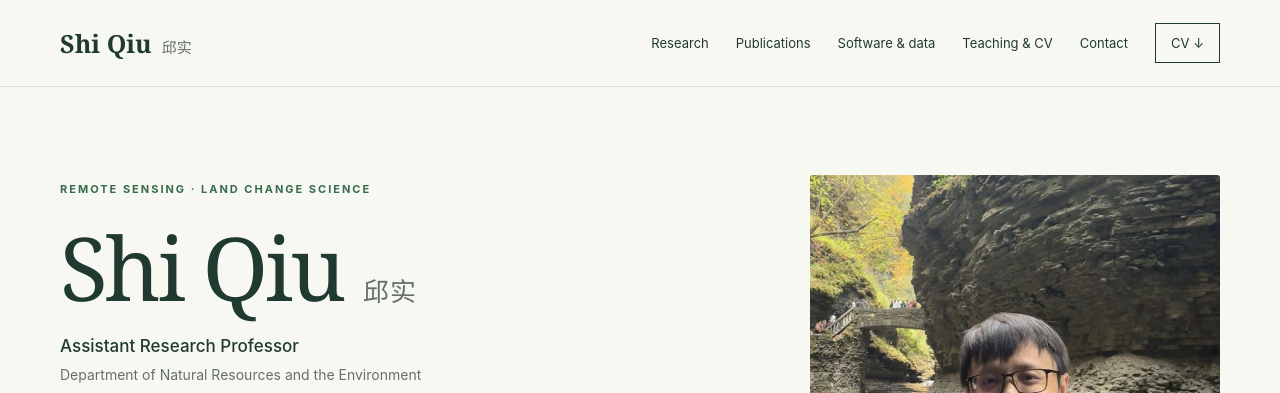
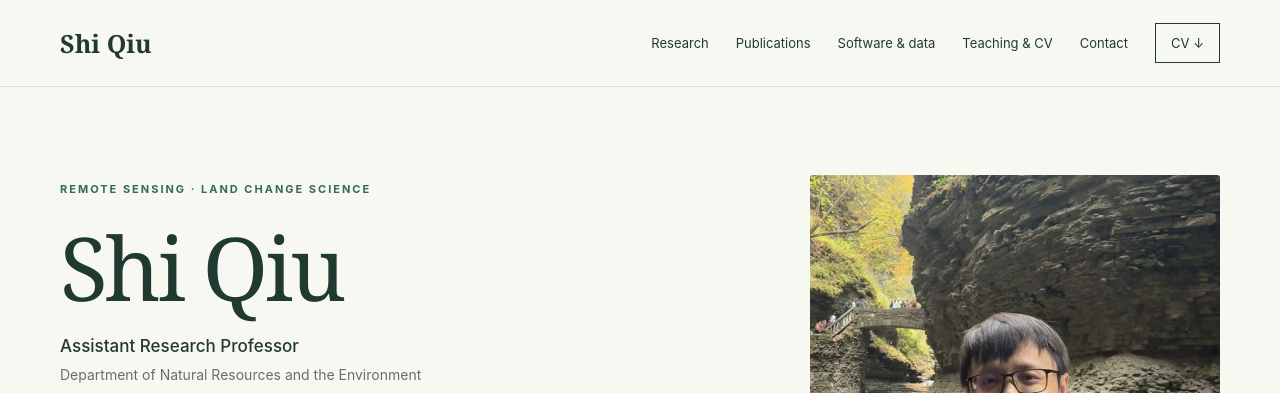
Before and after one commit to shi-eo/shi-eo.github.io, a Jekyll site: the page built from _pages/about.md, in a window 1280 px wide and 900 px high. Shown: the top 393 px of the window. Built offline with Jekyll 4.4.1, drawn with Linux system fonts in a browser that asks for light colours.

Commit message:
Update about.md

```diff
--- a/_pages/about.md
+++ b/_pages/about.md
@@ -25,9 +25,9 @@ author_profile: false
 </head>
 <body>
 <a class="skip" href="#main">Skip to content</a>
-<header class="header"><nav class="wrap nav" aria-label="Main navigation"><a href="#" class="brand">Shi Qiu<span>邱实</span></a><button class="menu" type="button" aria-expanded="false" aria-controls="navigation">Menu</button><div class="nav-links" id="navigation"><a href="#research">Research</a><a href="#publications">Publications</a><a href="#software">Software &amp; data</a><a href="#academic">Teaching &amp; CV</a><a href="#contact">Contact</a><a class="cv-link" href="/files/Shi-Qiu-CV-2026.docx" download>CV ↓</a></div></nav></header>
+<header class="header"><nav class="wrap nav" aria-label="Main navigation"><a href="#" class="brand">Shi Qiu</a><button class="menu" type="button" aria-expanded="false" aria-controls="navigation">Menu</button><div class="nav-links" id="navigation"><a href="#research">Research</a><a href="#publications">Publications</a><a href="#software">Software &amp; data</a><a href="#academic">Teaching &amp; CV</a><a href="#contact">Contact</a><a class="cv-link" href="/files/Shi-Qiu-CV-2026.docx" download>CV ↓</a></div></nav></header>
 <main id="main" class="wrap">
-<section class="hero" aria-labelledby="name"><div><span class="eyebrow">Remote sensing · Land change science</span><h1 id="name">Shi Qiu <span>邱实</span></h1><p class="role">Assistant Research Professor</p><p class="affiliation">Department of Natural Resources and the Environment<br>University of Connecticut</p><p class="intro">Understanding a changing Earth.<br>Building the algorithms to observe it.</p><p class="affiliation">I study land change and develop remote sensing algorithms, with a focus on cloud detection, satellite time series, and physics-informed machine learning.</p><div class="hero-links"><a href="mailto:shi.qiu@uconn.edu">Email ↗</a><a href="https://scholar.google.com/citations?user=mg66rj8AAAAJ" target="_blank" rel="noopener noreferrer">Google Scholar ↗</a><a href="https://orcid.org/0000-0001-7627-708X" target="_blank" rel="noopener noreferrer">ORCID ↗</a></div></div>
+<section class="hero" aria-labelledby="name"><div><span class="eyebrow">Remote sensing · Land change science</span><h1 id="name">Shi Qiu</h1><p class="role">Assistant Research Professor</p><p class="affiliation">Department of Natural Resources and the Environment<br>University of Connecticut</p><p class="intro">Understanding a changing Earth.<br>Building the algorithms to observe it.</p><p class="affiliation">I study land change and develop remote sensing algorithms, with a focus on cloud detection, satellite time series, and physics-informed machine learning.</p><div class="hero-links"><a href="mailto:shi.qiu@uconn.edu">Email ↗</a><a href="https://scholar.google.com/citations?user=mg66rj8AAAAJ" target="_blank" rel="noopener noreferrer">Google Scholar ↗</a><a href="https://orcid.org/0000-0001-7627-708X" target="_blank" rel="noopener noreferrer">ORCID ↗</a></div></div>
 <figure class="portrait"><div class="portrait-frame"><img src="/images/shi-qiu.jpg" alt="Shi Qiu outdoors beside a waterfall and rocky gorge" width="1408" height="1600" fetchpriority="high" decoding="async"></div><figcaption><span>Shi Qiu · University of Connecticut</span><span>Land change &amp; remote sensing</span></figcaption></figure></section>
 <div class="intro-band" aria-label="Research highlights"><div><strong>Science into practice</strong><span>Algorithms, observations, and open research tools</span></div><div><strong>2,700 citations</strong><span>Google Scholar · September 2026</span></div><div><strong>30 m · 35 years</strong><span>Land disturbance mapping, 1988–2022</span></div></div>
 <section class="section" id="research"><div class="section-heading"><div><span class="eyebrow">01 / Research</span><h2>Observing change. Explaining why.</h2></div></div><div class="research-grid"><article class="research-card"><span class="number">01 — LAND</span><h3>Land disturbance<br>&amp; environmental change</h3><p>Mapping where, when, and how landscapes change. My work characterizes disturbance agents and the changing roles of human activity and natural processes across the United States.</p><div class="tags"><span>Land change</span><span>Disturbance agents</span></div></article><article class="research-card"><span class="number">02 — CLOUD</span><h3>Cloud detection<br>&amp; physics-informed AI</h3><p>Developing cloud, shadow, and cirrus detection algorithms for Landsat and Sentinel-2. Fmask generates quality assessment in NASA’s Harmonized Landsat Sentinel-2 products.</p><div class="tags"><span>Fmask</span><span>Physics-informed machine learning</span></div></article><article class="research-card"><span class="number">03 — TIME</span><h3>Consistent observations<br>&amp; satellite time series</h3><p>Improving the consistency of satellite records to support reliable monitoring of Earth’s surface over time.</p><div class="tags"><span>Time-series</span><span>Image compositing</span><span>BRDF normalization</span><span>Topographic correction</span></div></article></div></section>
```
